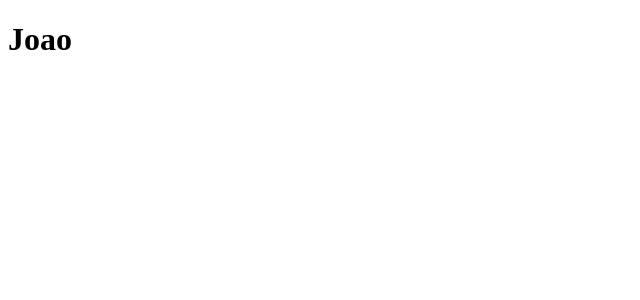
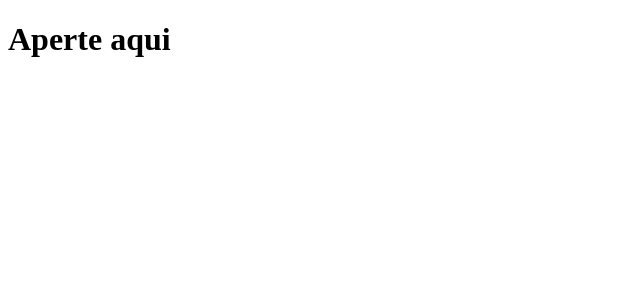
Before and after one commit to dioglima/clone-tabnews, a Next.js app: page / in a window 1280 px wide. Shown: the top 300 px of the page, without its empty margins (0-640 px from the left). Built offline with nearby package versions, Linux system fonts and the light colour scheme.

Commit message:
Correção

```diff
--- a/pages/index.js
+++ b/pages/index.js
@@ -1,5 +1,5 @@
 function Home(){
-    return <h1>Joao</h1>
+    return <h1>Aperte aqui</h1>
 }
 
 export default Home;
```
